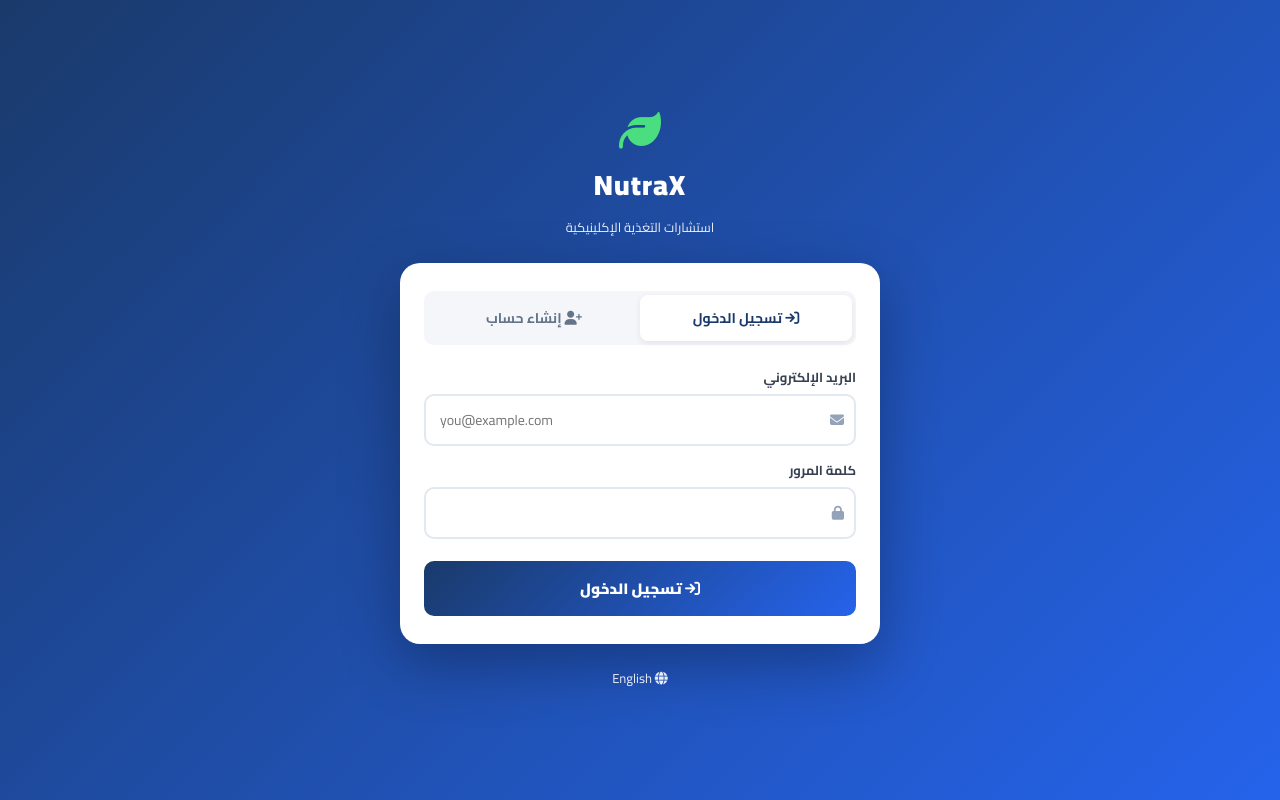
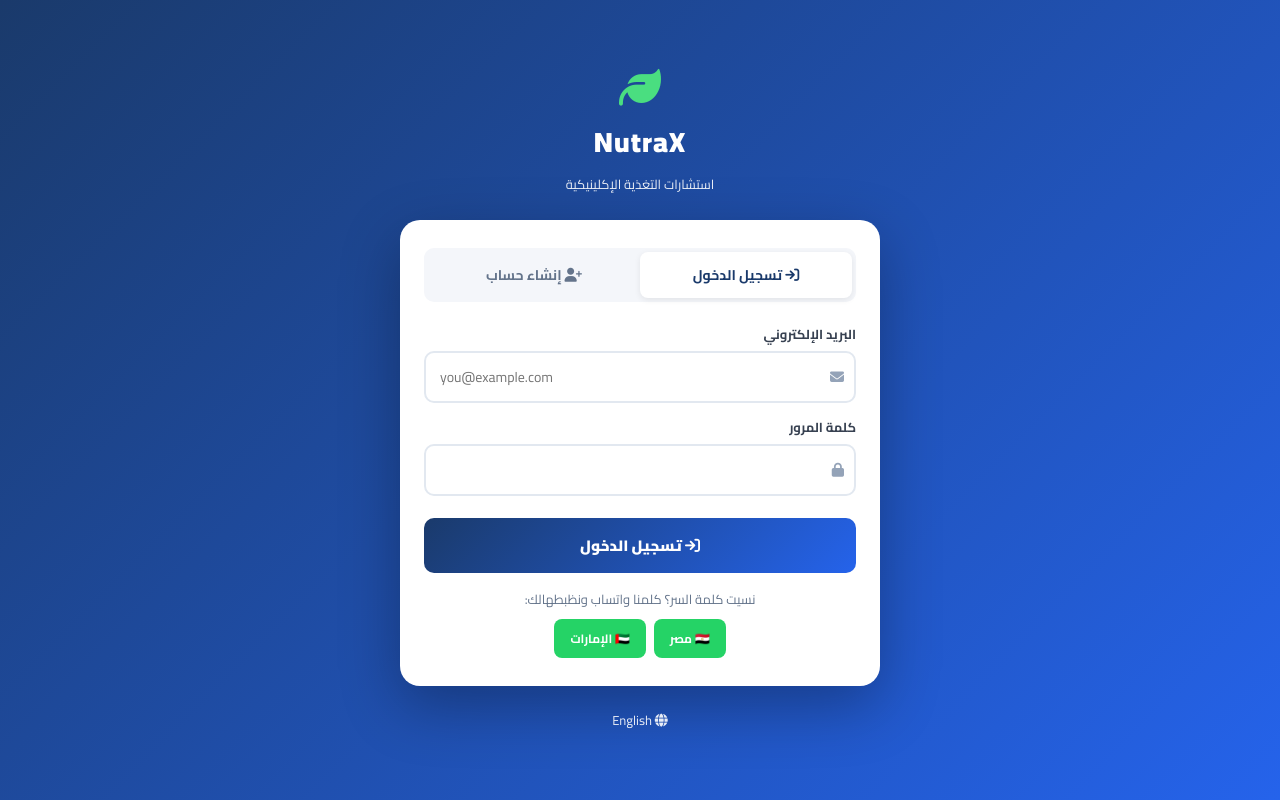
Before and after one commit to mohamedkolo/food-analyzer, a Flask app: page / in a window 1280 px wide. Run offline with Flask 3, Linux system fonts and the light colour scheme; some libraries are stand-ins or nearby versions.

Commit message:
Enhance login page with password recovery links
Added WhatsApp contact options for password recovery.

```diff
--- a/templates/login.html
+++ b/templates/login.html
@@ -91,6 +91,18 @@ body{font-family:'Cairo',sans-serif;min-height:100vh;background:linear-gradient(
         <i class="fa-solid fa-arrow-right-to-bracket"></i>
         تسجيل الدخول
       </button>
+
+      <div style="text-align:center;margin-top:14px;font-size:13px;color:#64748b;">
+        نسيت كلمة السر؟ كلمنا واتساب ونظبطهالك:
+        <div style="display:flex;gap:8px;justify-content:center;margin-top:8px;flex-wrap:wrap;">
+          <a href="https://wa.me/201004294521?text=%D9%86%D8%B3%D9%8A%D8%AA%20%D9%83%D9%84%D9%85%D8%A9%20%D8%A7%D9%84%D8%B3%D8%B1%20%D8%A8%D8%AA%D8%A7%D8%B9%D8%AA%20%D8%AD%D8%B3%D8%A7%D8%A8%D9%8A%20%D9%81%D9%8A%20NutraX"
+             target="_blank" rel="noopener"
+             style="display:inline-flex;align-items:center;gap:6px;background:#25D366;color:#fff;padding:8px 16px;border-radius:8px;text-decoration:none;font-weight:700;font-size:12px;">🇪🇬 مصر</a>
+          <a href="https://wa.me/971501038664?text=%D9%86%D8%B3%D9%8A%D8%AA%20%D9%83%D9%84%D9%85%D8%A9%20%D8%A7%D9%84%D8%B3%D8%B1%20%D8%A8%D8%AA%D8%A7%D8%B9%D8%AA%20%D8%AD%D8%B3%D8%A7%D8%A8%D9%8A%20%D9%81%D9%8A%20NutraX"
+             target="_blank" rel="noopener"
+             style="display:inline-flex;align-items:center;gap:6px;background:#25D366;color:#fff;padding:8px 16px;border-radius:8px;text-decoration:none;font-weight:700;font-size:12px;">🇦🇪 الإمارات</a>
+        </div>
+      </div>
     </form>
 
     <!-- ═══════ REGISTER FORM ═══════ -->
```
